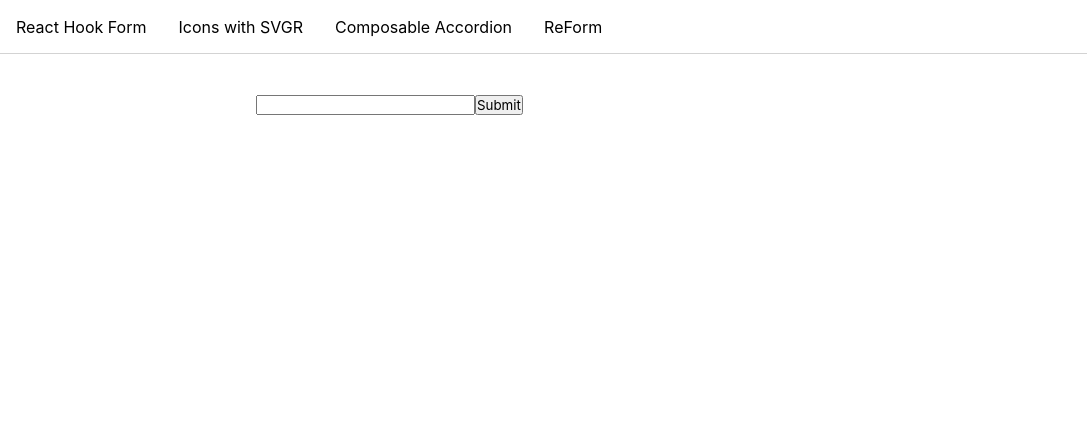
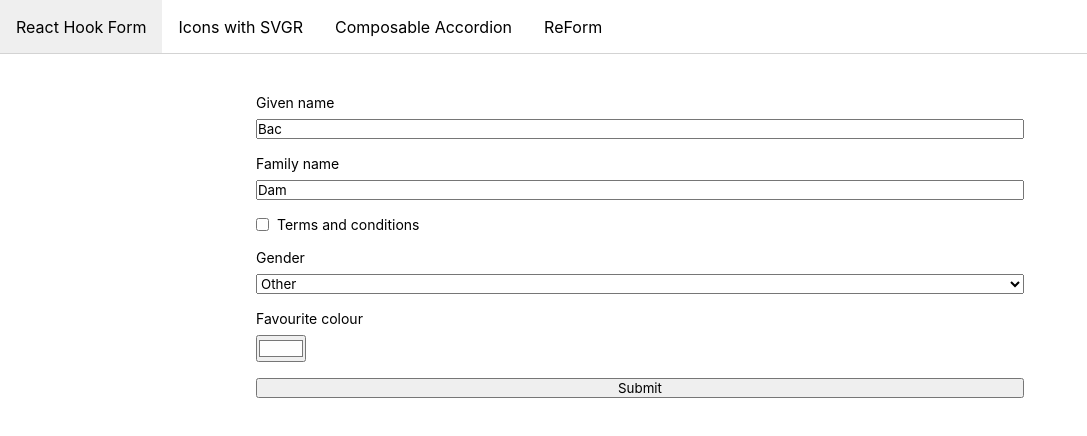
Before and after one commit to bac-dam-1991/custom-time-picker, a React (Create React App) app: page /#/demos/reform in a window 1280 px wide. Shown: the top 436 px of the page, without its empty margins (0-1087 px from the left). Built offline with nearby package versions, Linux system fonts and the light colour scheme.

Commit message:
First iteration of Re:Form.

```diff
--- a/src/App.tsx
+++ b/src/App.tsx
@@ -1,9 +1,9 @@
-import { Route, Routes } from "react-router-dom";
-import { Navbar } from "./components/Navbar";
-import { ComposableAccordionDemo } from "./routes/ComposableAccordion";
-import { FormRDemo } from "./routes/ReFormDemo";
-import { IconsWithSvgrDemo } from "./routes/IconsWithSvgrDemo";
-import { ReactHookFormDemos } from "./routes/ReactHookFormDemo";
+import { Route, Routes } from 'react-router-dom';
+import { Navbar } from './components/Navbar';
+import { ComposableAccordionDemo } from './routes/ComposableAccordion';
+import { ReFormDemo } from './routes/ReFormDemo';
+import { IconsWithSvgrDemo } from './routes/IconsWithSvgrDemo';
+import { ReactHookFormDemos } from './routes/ReactHookFormDemo';
 
 export const App = () => {
 	return (
@@ -16,7 +16,7 @@ export const App = () => {
 					path="/demos/composable-accordion"
 					element={<ComposableAccordionDemo />}
 				/>
-        <Route path="/demos/reform" element={<FormRDemo />} />
+				<Route path="/demos/reform" element={<ReFormDemo />} />
 			</Routes>
 		</>
 	);
--- a/src/reform/Field.tsx
+++ b/src/reform/Field.tsx
@@ -1,9 +1,74 @@
-import { cloneElement, ReactElement } from "react";
+import {
+	ChangeEventHandler,
+	Children,
+	cloneElement,
+	CSSProperties,
+	ReactElement,
+} from 'react';
+import { FieldLabel } from './FieldLabel';
+import { FormValue, useFormContext } from './FormProvider';
 
+export type FieldOrientation =
+	| 'row'
+	| 'column'
+	| 'column-reverse'
+	| 'row-reverse';
 export interface FieldProps {
-  children: ReactElement;
+	children: ReactElement[] | ReactElement;
+	name: string;
+	style?: CSSProperties;
+	orientation?: FieldOrientation;
 }
 
-export const Field = ({ children }: FieldProps) => {
-  return cloneElement(children, { ...children.props });
+export const Field = ({
+	children,
+	name,
+	style,
+	orientation = 'column',
+}: FieldProps) => {
+	const { values, onChange } = useFormContext();
+
+	const childrenElements = Array.isArray(children) ? children : [children];
+
+	return (
+		<div
+			style={{
+				display: 'flex',
+				gap: 8,
+				flexDirection: orientation,
+				alignItems: orientation === 'column' ? 'normal' : 'center',
+				...style,
+			}}
+		>
+			{Children.map(childrenElements, (child) => {
+				if (child.type === FieldLabel) {
+					return cloneElement<{ name?: string }>(child, {
+						...child.props,
+						name,
+					});
+				}
+
+				return cloneElement<{
+					value: string;
+					onChange?: ChangeEventHandler<HTMLInputElement>;
+					id?: string;
+					checked?: boolean;
+				}>(child, {
+					...child.props,
+					value: values[name],
+					checked: values[name],
+					id: name,
+					onChange: ({ target }) => {
+						let value: FormValue = target.value;
+
+						if (child.props.type === 'checkbox') {
+							value = target.checked;
+						}
+
+						onChange({ value, name });
+					},
+				});
+			})}
+		</div>
+	);
 };
--- /dev/null
+++ b/src/reform/FieldLabel.tsx
@@ -0,0 +1,15 @@
+import { CSSProperties, ReactNode } from 'react';
+
+export interface FieldLabelProps {
+	children: ReactNode;
+	name?: string;
+	style?: CSSProperties;
+}
+
+export const FieldLabel = ({ children, name, style }: FieldLabelProps) => {
+	return (
+		<label htmlFor={name} style={{ fontSize: '0.875rem', ...style }}>
+			{children}
+		</label>
+	);
+};
--- a/src/reform/Form.tsx
+++ b/src/reform/Form.tsx
@@ -1,13 +1,29 @@
-import { FormEventHandler, ReactNode } from "react";
+import { FormEventHandler, ReactNode, useState } from 'react';
+import { FormChangeHandler, FormContext, FormValues } from './FormProvider';
 
 export interface FormProps {
-  children: ReactNode;
+	children: ReactNode;
+	onSubmit: (formValues: FormValues) => void;
+	initialValues?: FormValues;
 }
 
-export const Form = ({ children }: FormProps) => {
-  const handleSubmit: FormEventHandler<HTMLFormElement> = (e) => {
-    e.preventDefault();
-  };
+export const Form = ({ children, onSubmit, initialValues = {} }: FormProps) => {
+	const [values, setValues] = useState<FormValues>(initialValues);
 
-  return <form onSubmit={handleSubmit}>{children}</form>;
+	const onChange = ({ value, name }: FormChangeHandler) => {
+		setValues((prevState) => {
+			return { ...prevState, [name]: value };
+		});
+	};
+
+	const handleSubmit: FormEventHandler<HTMLFormElement> = (e) => {
+		e.preventDefault();
+		onSubmit(values);
+	};
+
+	return (
+		<FormContext.Provider value={{ values, onChange }}>
+			<form onSubmit={handleSubmit}>{children}</form>
+		</FormContext.Provider>
+	);
 };
--- /dev/null
+++ b/src/reform/FormProvider.tsx
@@ -0,0 +1,28 @@
+import { createContext, ReactNode, useContext } from 'react';
+
+export type FormValue = string | number | boolean;
+
+export interface FormValues {
+	[key: string]: FormValue;
+}
+
+export interface FormChangeHandler {
+	value: FormValue;
+	name: string;
+}
+
+export interface FormContextProps {
+	values: FormValues;
+	onChange: (value: FormChangeHandler) => void;
+}
+
+export const FormContext = createContext<FormContextProps>({
+	values: {},
+	onChange: (value: FormChangeHandler) => {},
+});
+
+export interface FormProviderProps {
+	children: ReactNode;
+}
+
+export const useFormContext = () => useContext(FormContext);
--- a/src/routes/ReFormDemo.tsx
+++ b/src/routes/ReFormDemo.tsx
@@ -1,14 +1,57 @@
-import { Field } from "../reform/Field";
-import { Form } from "../reform/Form";
+import { Field } from '../reform/Field';
+import { FieldLabel } from '../reform/FieldLabel';
+import { Form } from '../reform/Form';
+import { FormValues } from '../reform/FormProvider';
 
-export const FormRDemo = () => {
+export const ReFormDemo = () => {
+	const handleSubmit = (formValues: FormValues) => {
+		alert(JSON.stringify(formValues, null, 2));
+	};
+
 	return (
 		<div className="root-container">
-      <Form>
-        <Field>
+			<Form
+				onSubmit={handleSubmit}
+				initialValues={{
+					givenName: 'Bac',
+					familyName: 'Dam',
+					agreed: false,
+					favouriteColour: '#fefefe',
+					gender: 'other',
+				}}
+			>
+				<div style={{ display: 'flex', flexDirection: 'column', gap: 16 }}>
+					<Field name="givenName">
+						<FieldLabel>Given name</FieldLabel>
 						<input />
 					</Field>
+
+					<Field name="familyName">
+						<FieldLabel>Family name</FieldLabel>
+						<input />
+					</Field>
+
+					<Field name="agreed" orientation="row">
+						<input type="checkbox" />
+						<FieldLabel>Terms and conditions</FieldLabel>
+					</Field>
+
+					<Field name="gender">
+						<FieldLabel>Gender</FieldLabel>
+						<select>
+							<option value="male">Male</option>
+							<option value="female">Female</option>
+							<option value="other">Other</option>
+						</select>
+					</Field>
+
+					<Field name="favouriteColour">
+						<FieldLabel>Favourite colour</FieldLabel>
+						<input type="color" />
+					</Field>
+
 					<button type="submit">Submit</button>
+				</div>
 			</Form>
 		</div>
 	);
```
Lines whose indentation alone changed are shown as unchanged.
